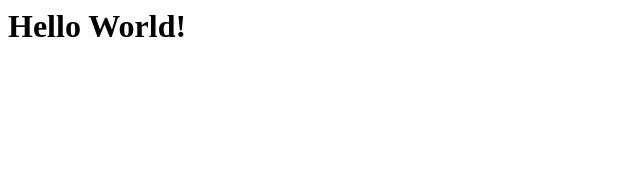
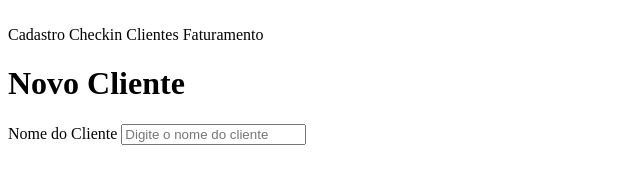
Before and after one commit to joaoccamargo/projeto-estacionamento, a website: page frontend/index.html in a window 1280 px wide. Shown: the whole page, without its empty margins (0-640 px from the left). Drawn offline with Linux system fonts and the light colour scheme.

Commit message:
initial form

```diff
--- a/frontend/index.html
+++ b/frontend/index.html
@@ -1 +1,27 @@
-<h1>Hello World!</h1>
+<!DOCTYPE html>
+<html lang="en">
+<head>
+    <meta charset="UTF-8">
+    <meta http-equiv="X-UA-Compatible" content="IE=edge">
+    <meta name="viewport" content="width=device-width, initial-scale=1.0">
+    <title>Traco | Seja Bem Vindo</title>
+</head>
+<body>
+    <nav>
+        <img>
+        <div>
+            <a>Cadastro</a>
+            <a>Checkin</a>
+            <a>Clientes</a>
+            <a>Faturamento</a>
+        </div>
+    </nav>
+    <main>
+        <form>
+            <h1>Novo Cliente</h1>
+            <label>Nome do Cliente</label>
+            <input id="name" type="text" placeholder="Digite o nome do cliente">
+        </form>
+    </main>
+</body>
+</html>
--- a/frontend/package.json
+++ b/frontend/package.json
@@ -4,7 +4,7 @@
   "description": "FrontEnd estacionamento new dev",
   "main": "index.js",
   "scripts": {
-    "start": "browser-sync start --server --file . --host --port 5000 --startPath index.html"
+    "echo": " test "
   },
   "author": "",
   "license": "ISC"
```
